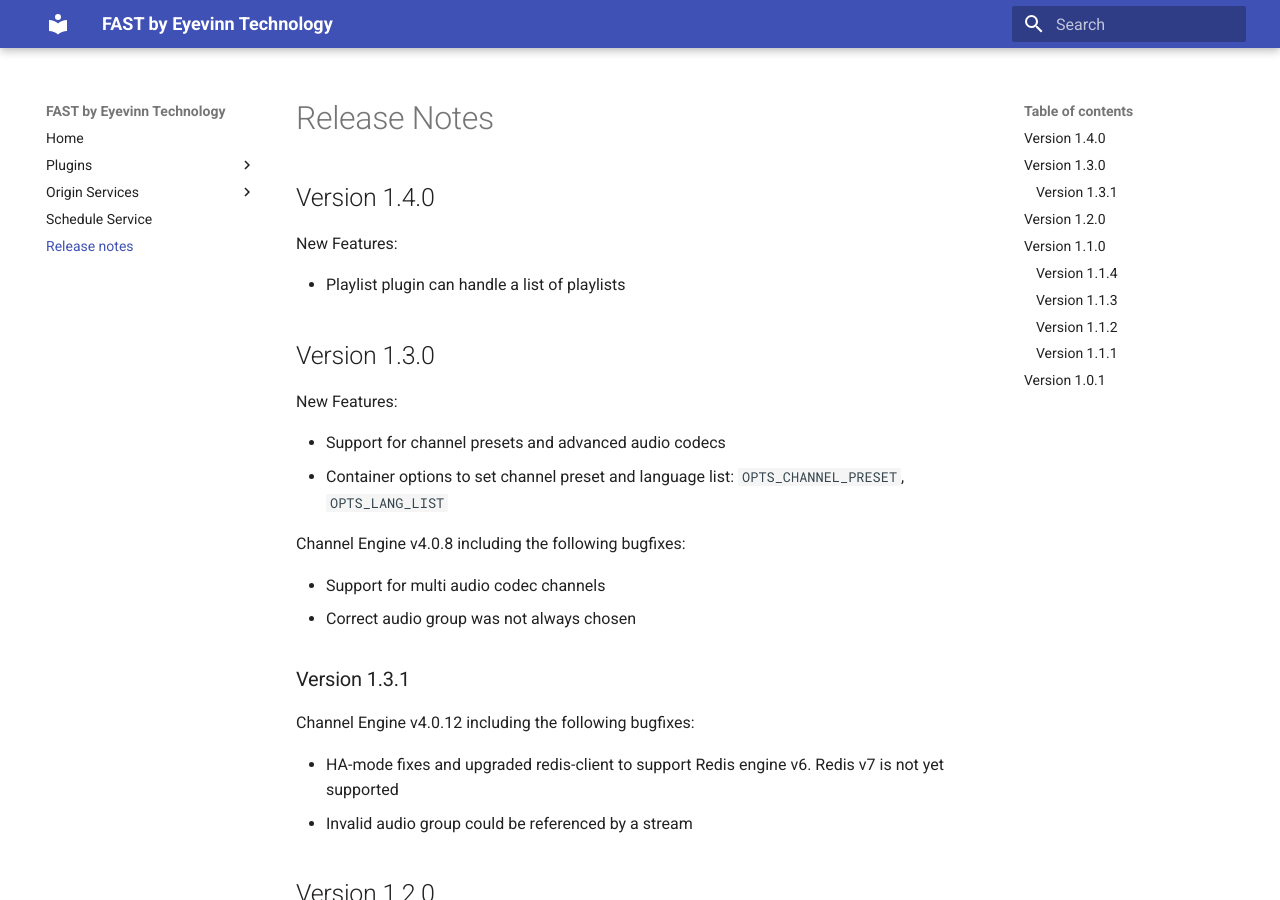
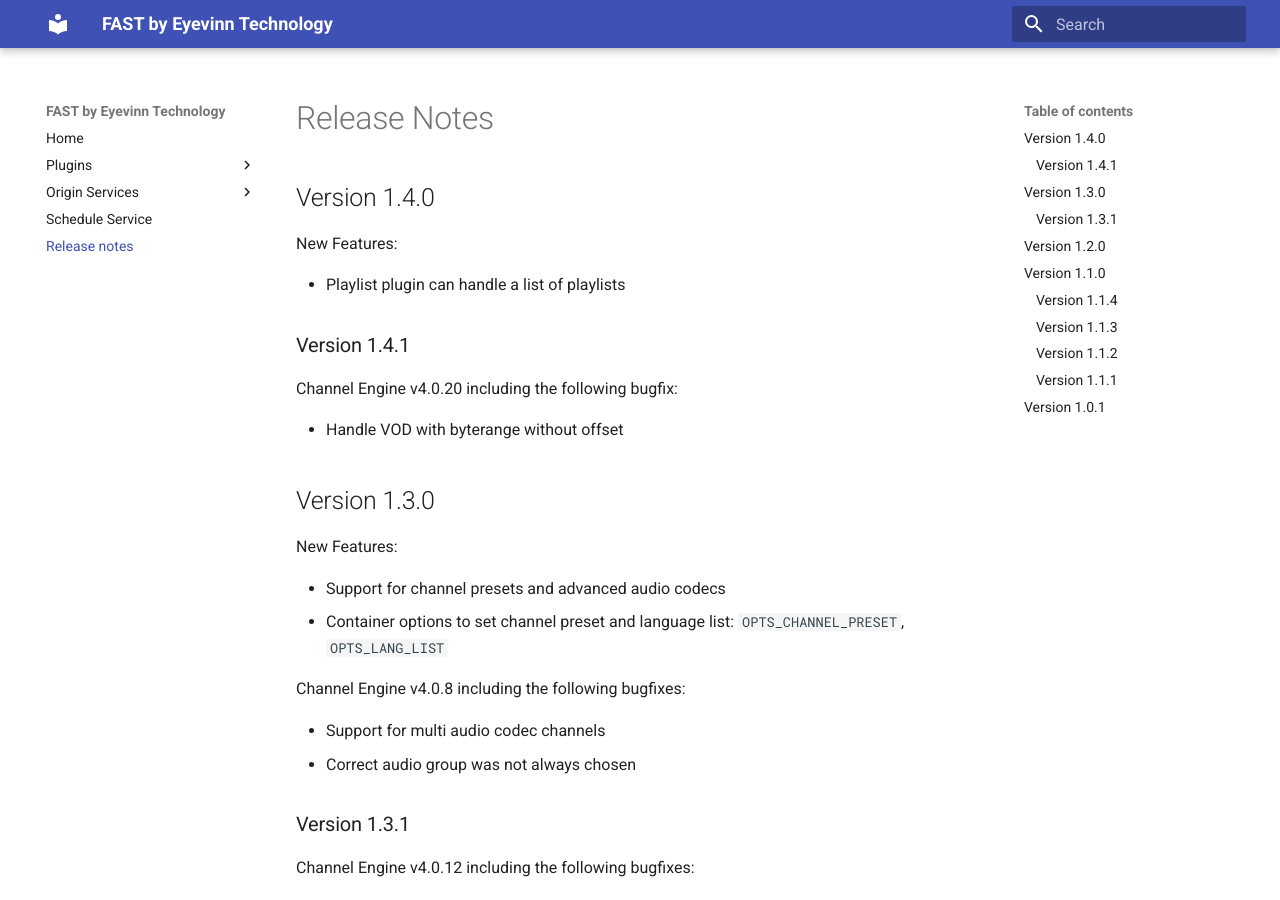
Before and after one commit to Eyevinn/docker-fast, an MkDocs documentation site: the page built from docs/changelog.md, in a window 1280 px wide and 900 px high. Built offline with MkDocs 1.6.1 and Material for MkDocs 9.7.7, drawn with Linux system fonts in a browser that asks for light colours.

Commit message:
chore: update changelog

```diff
--- a/docs/changelog.md
+++ b/docs/changelog.md
@@ -5,6 +5,12 @@
 New Features:
 
 - Playlist plugin can handle a list of playlists
+
+### Version 1.4.1
+
+Channel Engine v4.0.20 including the following bugfix:
+
+- Handle VOD with byterange without offset
 
 ## Version 1.3.0
 
```
